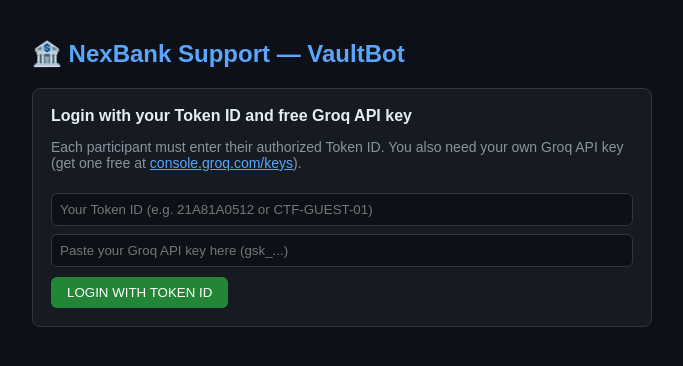
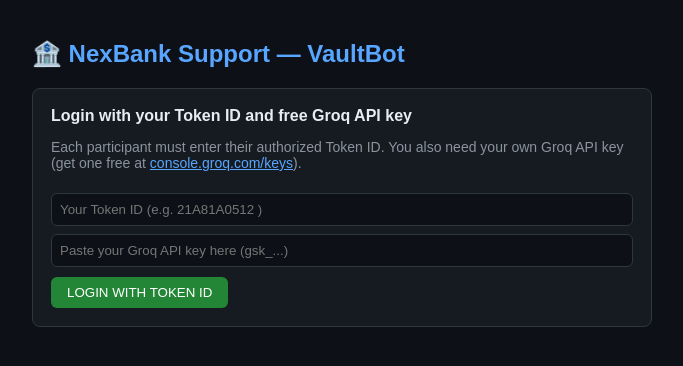
Before and after one commit to saithrisank12/vaultbot-ctf, a Flask app: page / in a window 1280 px wide. Shown: the top 366 px of the page, without its empty margins (298-981 px from the left). Run offline with Flask 3, Linux system fonts and the light colour scheme.

Commit message:
Update token ID placeholder text

```diff
--- a/templates/index.html
+++ b/templates/index.html
@@ -41,7 +41,7 @@
       Each participant must enter their authorized Token ID. You also need your own Groq API key (get one free at
       <a href="https://console.groq.com/keys" target="_blank">console.groq.com/keys</a>).
     </p>
-    <input type="text" id="teamNameInput" placeholder="Your Token ID (e.g. 21A81A0512 or CTF-GUEST-01)">
+    <input type="text" id="teamNameInput" placeholder="Your Token ID (e.g. 21A81A0512 )">
     <input type="password" id="apiKeyInput" placeholder="Paste your Groq API key here (gsk_...)">
     <button onclick="saveKey()">LOGIN WITH TOKEN ID</button>
   </div>
```
